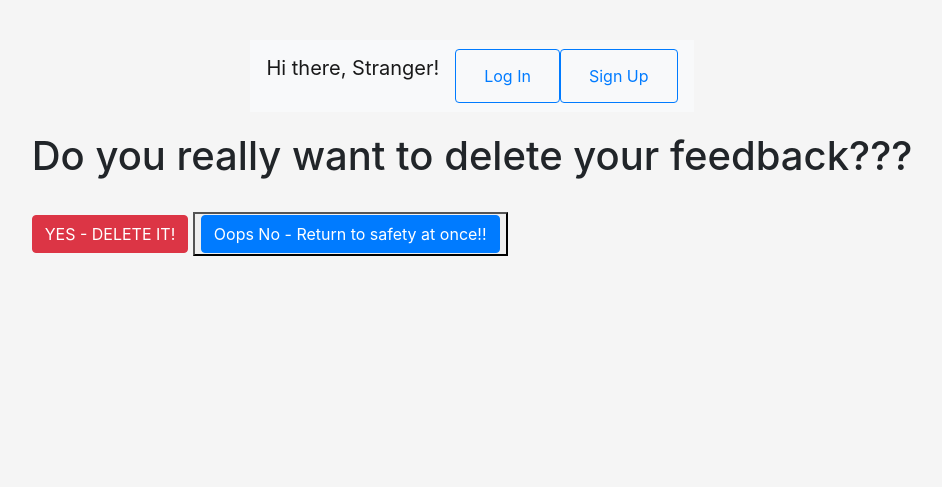
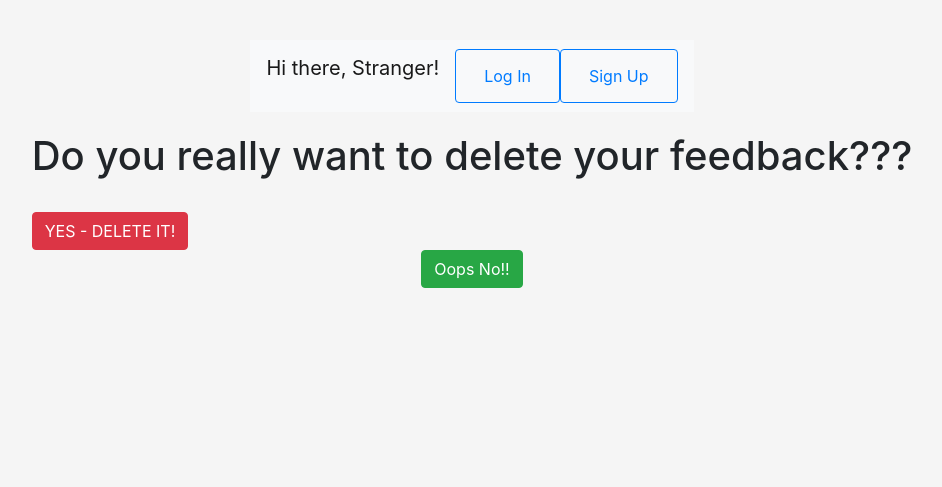
Before and after one commit to sarahliz24/AYA-Teen-Room, a Django app: template FEEDBACK/templates/FEEDBACK/feedback/delete_feedback.html in a window 1280 px wide. Shown: the top 487 px of the page, without its empty margins (168-1110 px from the left). Run offline with Django 3.2, Linux system fonts and the light colour scheme; the template is opened without the code that fills it, so the values that code supplies are empty.

Commit message:
Fix: update don't delete button stop deleting post

```diff
--- a/FEEDBACK/templates/FEEDBACK/feedback/delete_feedback.html
+++ b/FEEDBACK/templates/FEEDBACK/feedback/delete_feedback.html
@@ -14,7 +14,10 @@ https://www.arbcoms.com/19-how-to-delete-data-in-django-with-confirm-delete-prom
     {% csrf_token %}
     <h1>Do you really want to delete your feedback???</h1><br>
     <input class="btn btn-danger" type="submit" value="YES - DELETE IT!"/>
-   <button><a href="{% url 'FEEDBACK:feedback_list' %}"><div class="btn btn-primary">Oops No - Return to safety at once!!</div></a></button>
- </form>
+</form>
+
+ <a href="{% url 'FEEDBACK:feedback_list' %}">
+  <button class="btn btn-success">Oops No!!</button>
+</a>
 
 {% endblock content %}
```
